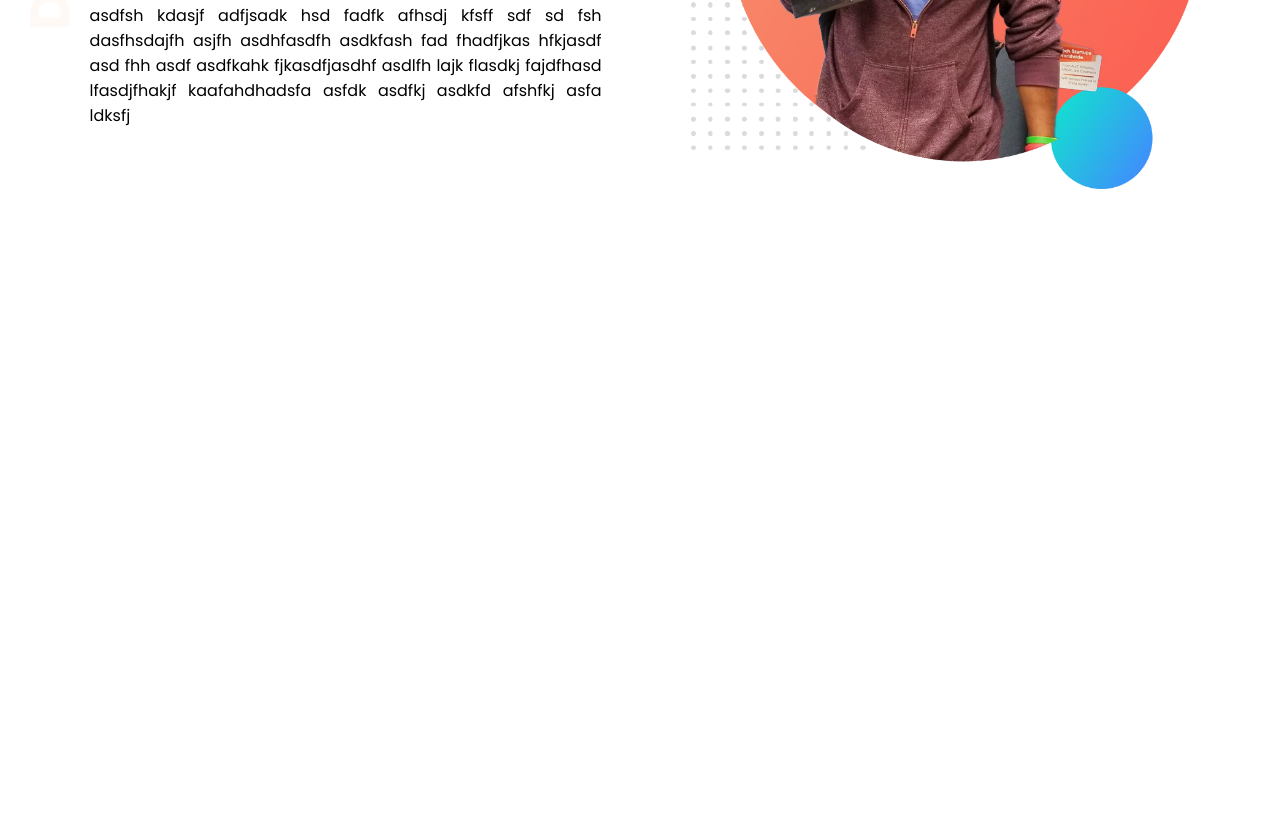
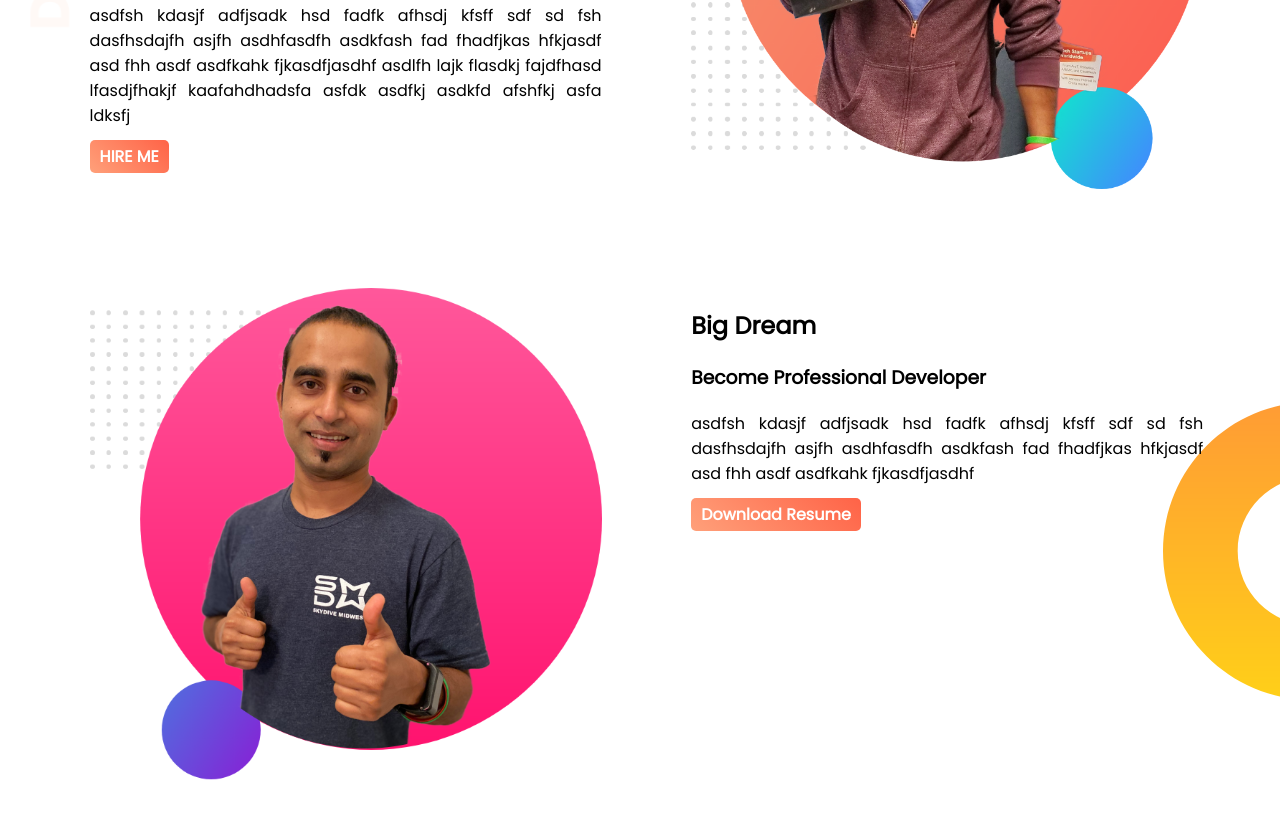
Before and after one commit to 6shihab/shihab-web-portfolio, a plain HTML site: page index.html in a window 1280 px wide. Shown: the part 332-1161 px from the top of the page. Before the commit the page ends 800 px from the top, so only its background shows below. Drawn offline with Linux system fonts and the light colour scheme.

Commit message:
first section

```diff
--- a/index.html
+++ b/index.html
@@ -19,11 +19,27 @@
             <h3>World Class professional web Developer</h3>
             <p>asdfsh kdasjf adfjsadk hsd fadfk afhsdj kfsff sdf sd fsh dasfhsdajfh asjfh asdhfasdfh asdkfash fad fhadfjkas hfkjasdf asd fhh asdf asdfkahk fjkasdfjasdhf asdlfh lajk flasdkj fajdfhasd lfasdjfhakjf kaafahdhadsfa asfdk asdfkj asdkfd afshfkj asfa ldksfj
             </p>
+            <a class="link-button" target="_blank" href="https://www.facebook.com/">HIRE ME</a>
         </div>
         <div class="half-width">
             <img src="images/jhankar.png" alt="">
         </div>
     </section>
 
+    <section class="dream-area">
+        <div class="half-width">
+            <img src="images/jhankar2.png" alt="">
+        </div>
+
+        <div class="half-width">
+            <h2>Big Dream</h2>
+            <h3>Become Professional Developer</h3>
+            <p>asdfsh kdasjf adfjsadk hsd fadfk afhsdj kfsff sdf sd fsh dasfhsdajfh asjfh asdhfasdfh asdkfash fad fhadfjkas hfkjasdf asd fhh asdf asdfkahk fjkasdfjasdhf
+            </p>
+            <a class="link-button" target="_blank" href="https://google.com">Download Resume</a>
+        </div>
+
+    </section>
+
 </body>
 </html>
--- a/style.css
+++ b/style.css
@@ -27,4 +27,21 @@ p{
 }
 section{
     height: 550px;
+    margin-bottom: 4.5%;
 }
+.link-button{
+    text-decoration: none;
+    background-image: linear-gradient(45deg,lightsalmon,tomato);
+    padding: 5px 10px;
+    text-align: center;
+    font-weight: 700;
+    border: 5px;
+    border-radius: 5px;
+    color: white;
+}
+
+.dream-area{
+    background-image: url("images/dream-bg.png");
+    background-repeat: no-repeat;
+    background-position: right;
+}
```
